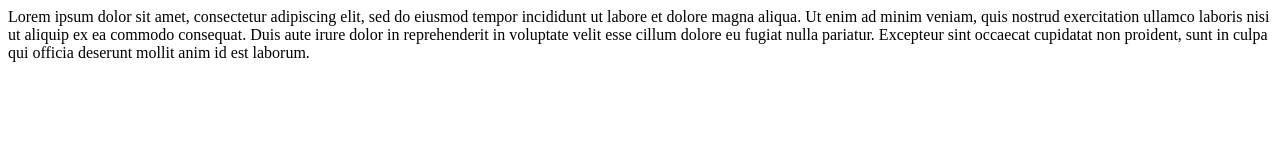
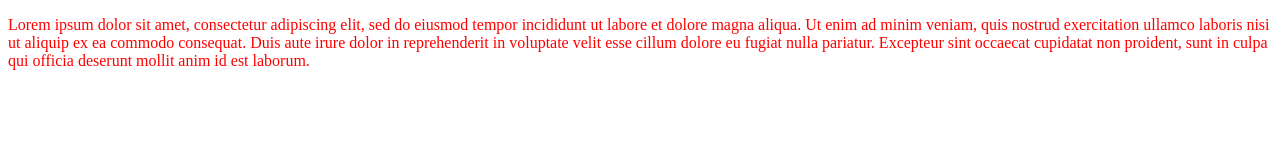
Before and after one commit to mccon1mk/branch-n-merge, a plain HTML site: page index.html in a window 1280 px wide. Drawn offline with Linux system fonts and the light colour scheme.

Commit message:
update on red branch

```diff
--- a/index.html
+++ b/index.html
@@ -10,10 +10,16 @@
 </head>
 
 <body>
-    Lorem ipsum dolor sit amet, consectetur adipiscing elit, sed do eiusmod tempor incididunt ut labore et dolore magna
-    aliqua. Ut enim ad minim veniam, quis nostrud exercitation ullamco laboris nisi ut aliquip ex ea commodo consequat.
-    Duis aute irure dolor in reprehenderit in voluptate velit esse cillum dolore eu fugiat nulla pariatur. Excepteur
-    sint occaecat cupidatat non proident, sunt in culpa qui officia deserunt mollit anim id est laborum.
+    <p>
+
+
+        Lorem ipsum dolor sit amet, consectetur adipiscing elit, sed do eiusmod tempor incididunt ut labore et dolore
+        magna
+        aliqua. Ut enim ad minim veniam, quis nostrud exercitation ullamco laboris nisi ut aliquip ex ea commodo
+        consequat.
+        Duis aute irure dolor in reprehenderit in voluptate velit esse cillum dolore eu fugiat nulla pariatur. Excepteur
+        sint occaecat cupidatat non proident, sunt in culpa qui officia deserunt mollit anim id est laborum.
+    </p>
 </body>
 
 </html>
--- a/styles.css
+++ b/styles.css
@@ -0,0 +1,3 @@
+p {
+    color: red;
+}
```
